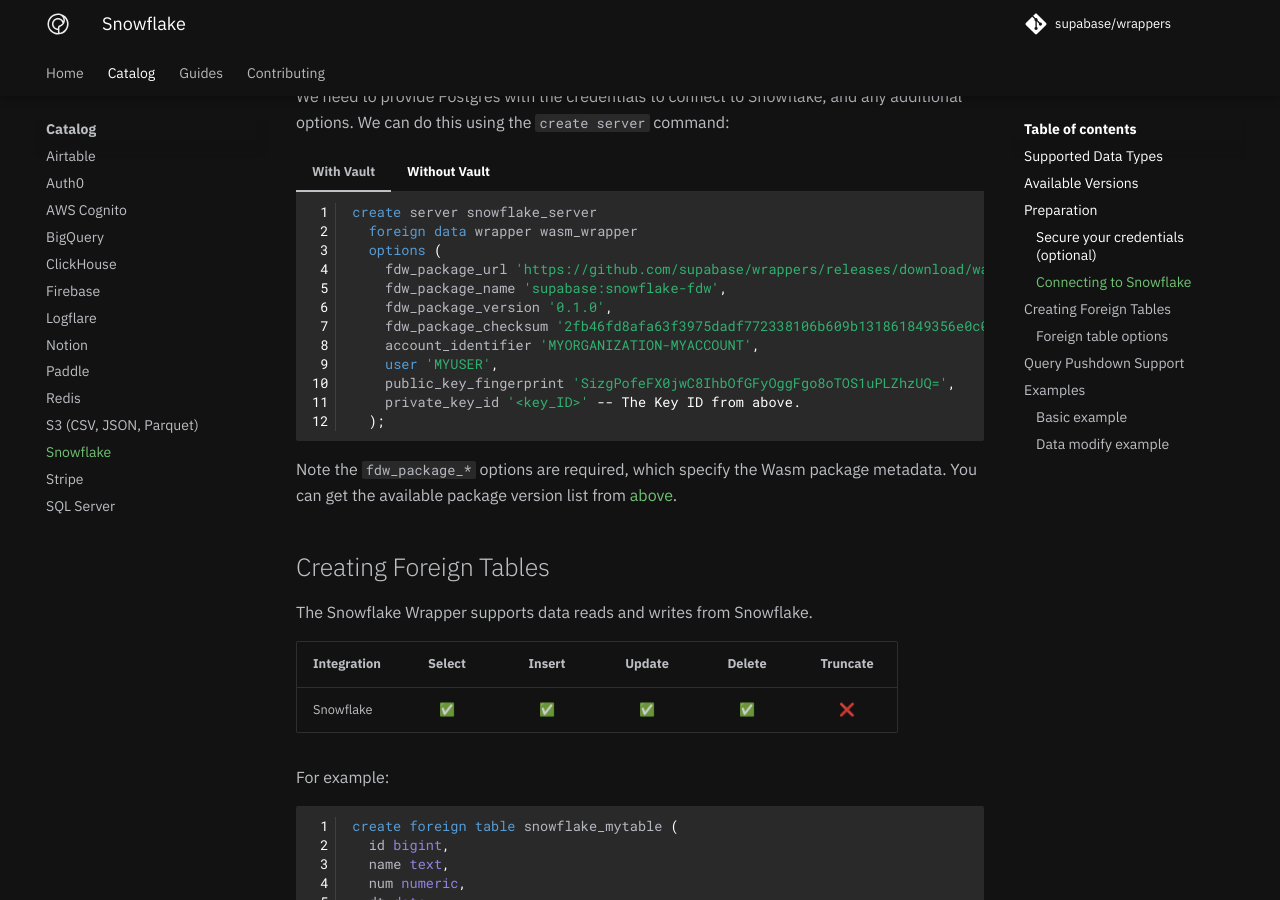
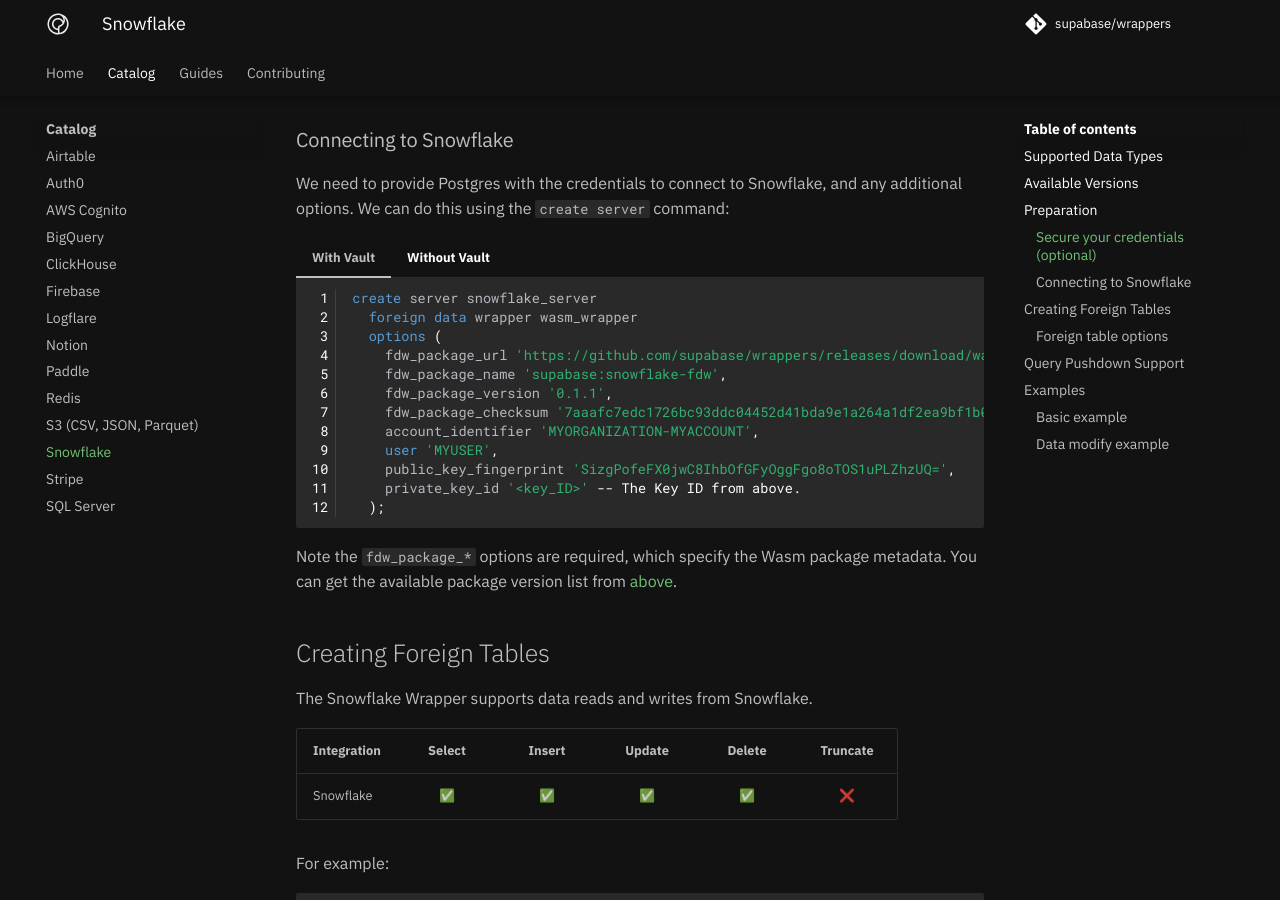
Before and after one commit to supabase/wrappers, an MkDocs documentation site: the page built from docs/catalog/snowflake.md, in a window 1280 px wide and 900 px high, scrolled down 2123 px. Built offline with MkDocs 1.6.1 and Material for MkDocs 9.7.7, drawn with Linux system fonts in a browser that asks for light colours; comment, search, counter and statistics services are not loaded; some of the changed text lies outside the part shown.

Commit message:
docs: update docs for paddle and snowflake fdw new version

```diff
--- a/docs/catalog/snowflake.md
+++ b/docs/catalog/snowflake.md
@@ -37,6 +37,7 @@
 
 | Version | Wasm Package URL                                                                                      | Checksum                                                           |
 | ------- | ----------------------------------------------------------------------------------------------------- | ------------------------------------------------------------------ |
+| 0.1.1   | `https://github.com/supabase/wrappers/releases/download/wasm_snowflake_fdw_v0.1.1/snowflake_fdw.wasm` | `7aaafc7edc1726bc93ddc04452d41bda9e1a264a1df2ea9bf1b00b267543b860` |
 | 0.1.0   | `https://github.com/supabase/wrappers/releases/download/wasm_snowflake_fdw_v0.1.0/snowflake_fdw.wasm` | `2fb46fd8afa63f3975dadf772338106b609b131861849356e0c09dde032d1af8` |
 
 ## Preparation
@@ -81,10 +82,10 @@
     create server snowflake_server
       foreign data wrapper wasm_wrapper
       options (
-        fdw_package_url 'https://github.com/supabase/wrappers/releases/download/wasm_snowflake_fdw_v0.1.0/snowflake_fdw.wasm',
+        fdw_package_url 'https://github.com/supabase/wrappers/releases/download/wasm_snowflake_fdw_v0.1.1/snowflake_fdw.wasm',
         fdw_package_name 'supabase:snowflake-fdw',
-        fdw_package_version '0.1.0',
-        fdw_package_checksum '2fb46fd8afa63f3975dadf772338106b609b131861849356e0c09dde032d1af8',
+        fdw_package_version '0.1.1',
+        fdw_package_checksum '7aaafc7edc1726bc93ddc04452d41bda9e1a264a1df2ea9bf1b00b267543b860',
         account_identifier 'MYORGANIZATION-MYACCOUNT',
         user 'MYUSER',
         public_key_fingerprint 'SizgPofeFX0jwC8IhbOfGFyOggFgo8oTOS1uPLZhzUQ=',
@@ -98,10 +99,10 @@
     create server snowflake_server
       foreign data wrapper wasm_wrapper
       options (
-        fdw_package_url 'https://github.com/supabase/wrappers/releases/download/wasm_snowflake_fdw_v0.1.0/snowflake_fdw.wasm',
+        fdw_package_url 'https://github.com/supabase/wrappers/releases/download/wasm_snowflake_fdw_v0.1.1/snowflake_fdw.wasm',
         fdw_package_name 'supabase:snowflake-fdw',
-        fdw_package_version '0.1.0',
-        fdw_package_checksum '2fb46fd8afa63f3975dadf772338106b609b131861849356e0c09dde032d1af8',
+        fdw_package_version '0.1.1',
+        fdw_package_checksum '7aaafc7edc1726bc93ddc04452d41bda9e1a264a1df2ea9bf1b00b267543b860',
         account_identifier 'MYORGANIZATION-MYACCOUNT',
         user 'MYUSER',
         public_key_fingerprint 'SizgPofeFX0jwC8IhbOfGFyOggFgo8oTOS1uPLZhzUQ=',
```
Also changed, not shown: docs/catalog/paddle.md (+7 -6 lines), 1 other file.
